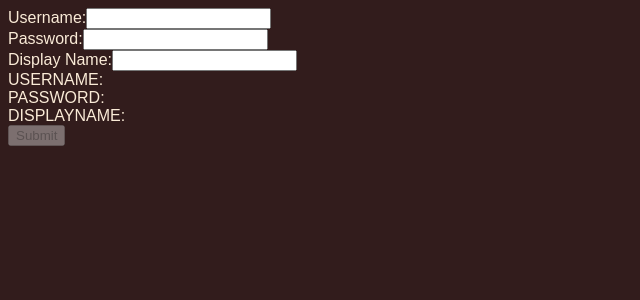
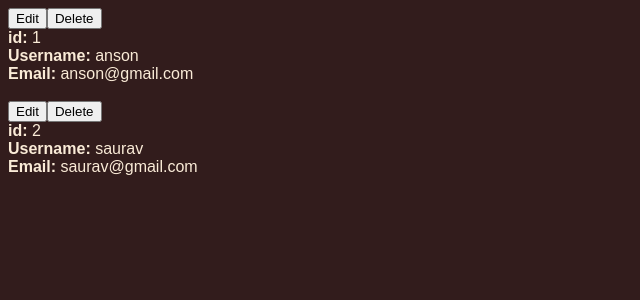
Before and after one commit to sauravcell/react-project, a React (Vite) app: page / in a window 1280 px wide. Shown: the top 300 px of the page, without its empty margins (0-640 px from the left). Built offline with nearby package versions, Linux system fonts and the light colour scheme.

Commit message:
Started State with Arrays. Completed editing & deleting array data immutably (filter & map methods). Editing logic applied using both && and ternary operator.

```diff
--- a/src/app.jsx
+++ b/src/app.jsx
@@ -1,16 +1,28 @@
 // import { LoginForm } from "./components/LoginForm";
-import { RegisterForm } from "./components/RegisterForm";
-
+// import { RegisterForm } from "./components/RegisterForm";
+import { useState } from "react"
+import { UserDetails } from "./components/UserDetails";
 
 export default function App() {
-	window.addEventListener("resize", 	//adding a resize event on a window/page
-	(e)=>{
-		console.log(window.innerHeight,window.innerWidth);
-	})
+	const [users, setUsers] = useState([
+		{
+			id: 1,
+			username: "anson",
+			email: "anson@gmail.com",
+		},
+		{
+			id: 2,
+			username: "saurav",
+			email: "saurav@gmail.com",
+		},
+	]);
 
 	return (
 		<div>
-			<RegisterForm/>
+			{console.log(users)}
+			{users.map((user) =>
+				(<UserDetails key={user.id} user={user} setUsers={setUsers} />)
+			)}
 		</div>
 	)
 }
--- a/src/components/UserDetails.jsx
+++ b/src/components/UserDetails.jsx
@@ -1,25 +1,113 @@
 import PropTypes from "prop-types"
+import { useState } from "react"
 
-export function UserDetails({user}) {
+export function UserDetails({ user, setUsers }) {
+
+	const [isEditing, setIsEditing] = useState(false);
+	const [username, setUsername] = useState(user.username);
+	const [email, setEmail] = useState(user.email)
+
+//"EDIT || DELETE || SAVE" operations are done in immutable manner. filter & map is used to achieve immutability bcz they returns a new array using the present array.
 	return (
 		<div>
-			<b>id: </b>
-			<span>{user.id}</span>
-			<br/>
-			<b>Username: </b>
-			<span>{user.username}</span>
-			<br />
-			<b>Email: </b>
-			<span>{user.email}</span>
-			<br />
+			<div>
+				<button onClick={() => {
+					setIsEditing((currentState) => !currentState);
+				}}>Edit</button>
+
+				<button onClick={
+					() => {
+						setUsers((currentUsersState) =>
+							currentUsersState.filter(
+								(currentUser) =>
+									currentUser.id !== user.id
+							)
+						);
+					}
+				}
+				>Delete</button>
+
+
+				{/* *#*#*#*___Logic for SAVE button to appears only in editing mode using && operator___*#*#*# */}
+				{/* {isEditing && (
+					<button					//updating the new value in an immutable manner
+						onClick={() => {
+							// console.log(user)
+							setUsers(
+								(currentUsersState) => {
+									return currentUsersState.map(
+										(currentUser) => {		//currentUser points to the intance of the user wich is being edited.
+											//using if-else updates the particular instance of user which is in editing mode.
+											if (currentUser.id === user.id)
+												return ({ ...currentUser, username, email });
+											else return currentUser;
+										}
+									);
+								}
+							);
+							setIsEditing(false);
+						}}
+					>save</button>
+				)} */}
+
+				{/*^%^%%^^%%___Logic for SAVE button to appears only in editing mode using ternary operator^%^%%^%^%___*/}
+
+				{isEditing && (
+					<button
+						onClick={() => {
+							setUsers((currentUsersState) =>
+							(currentUsersState.map((currentUser) =>
+								currentUser.id === user.id ? { ...currentUser, username, email } : currentUser	//passing the currentUser values and updating username nd email.
+							))
+							);
+							setIsEditing(false);
+						}}
+					>save</button>
+				)}
+
+			</div>
+
+			<div>
+				<b>id: </b>
+				<span>{user.id}</span>
+				<br />
+				<b>Username: </b>
+				{/* Logic for input field to appear only in editing mode using ternary operator */}
+				{isEditing ?
+					<input
+						id="username"
+						value={username}
+						onChange={(e) => {
+							setUsername(e.target.value);
+						}}
+						name="username"
+					/> :
+					<span>{user.username}</span>}
+				<br />
+				<b>Email: </b>
+				{isEditing ?
+					<input
+						id="email"
+						type="email"
+						value={email}
+						onChange={(e) => {
+							setEmail(e.target.value);
+						}}
+						name="username"
+					/> :
+					<span>{user.email}</span>}
+				<br /><br />
+			</div>
 		</div>
+
 	)
 }
 
-UserDetails.propTypes={
+UserDetails.propTypes = {
 	user: PropTypes.shape({
 		id: PropTypes.number.isRequired,
 		username: PropTypes.string.isRequired,
 		email: PropTypes.string.isRequired,
-	})
+	}).isRequired,
+	setUsers: PropTypes.func.isRequired,
 }
```
